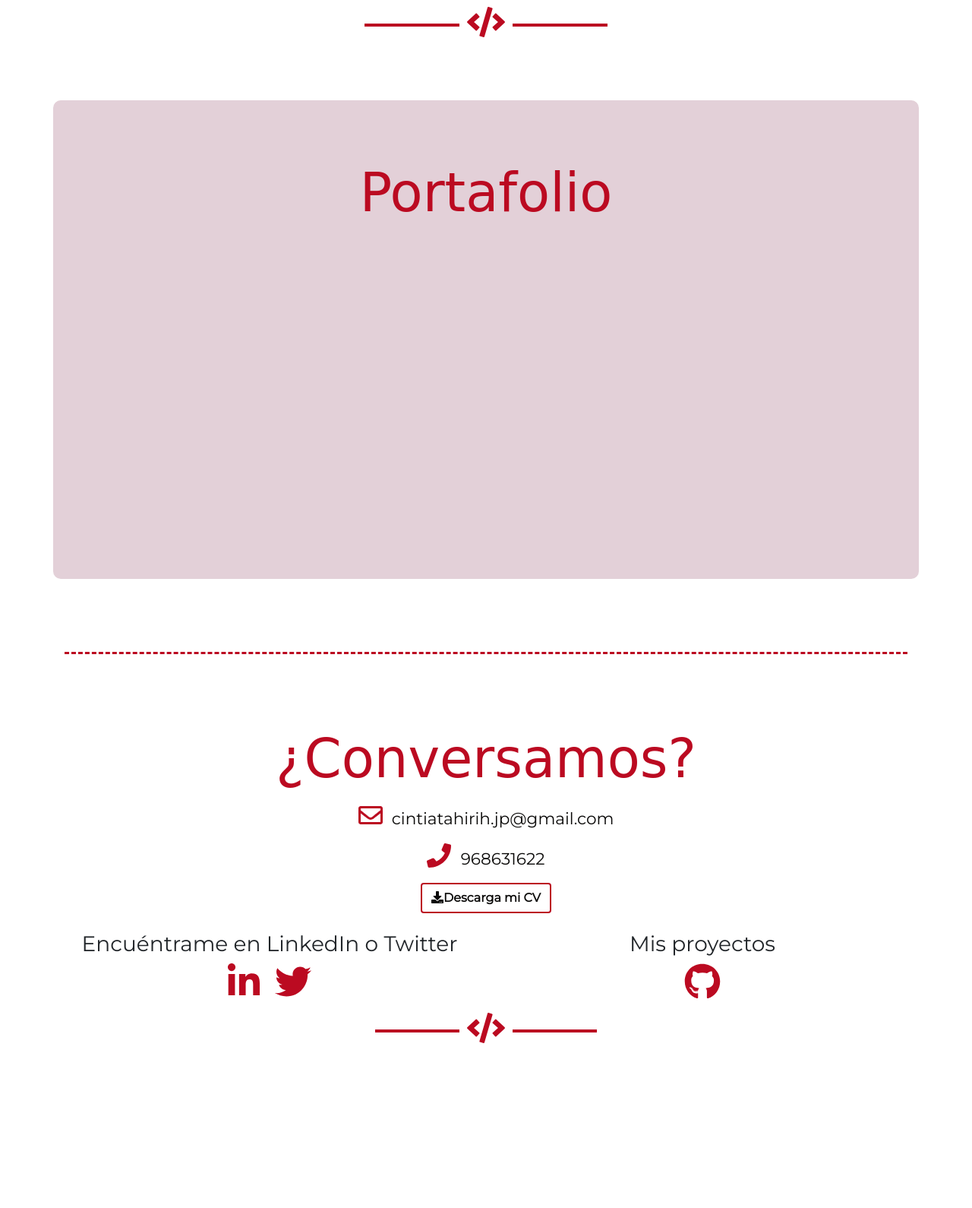
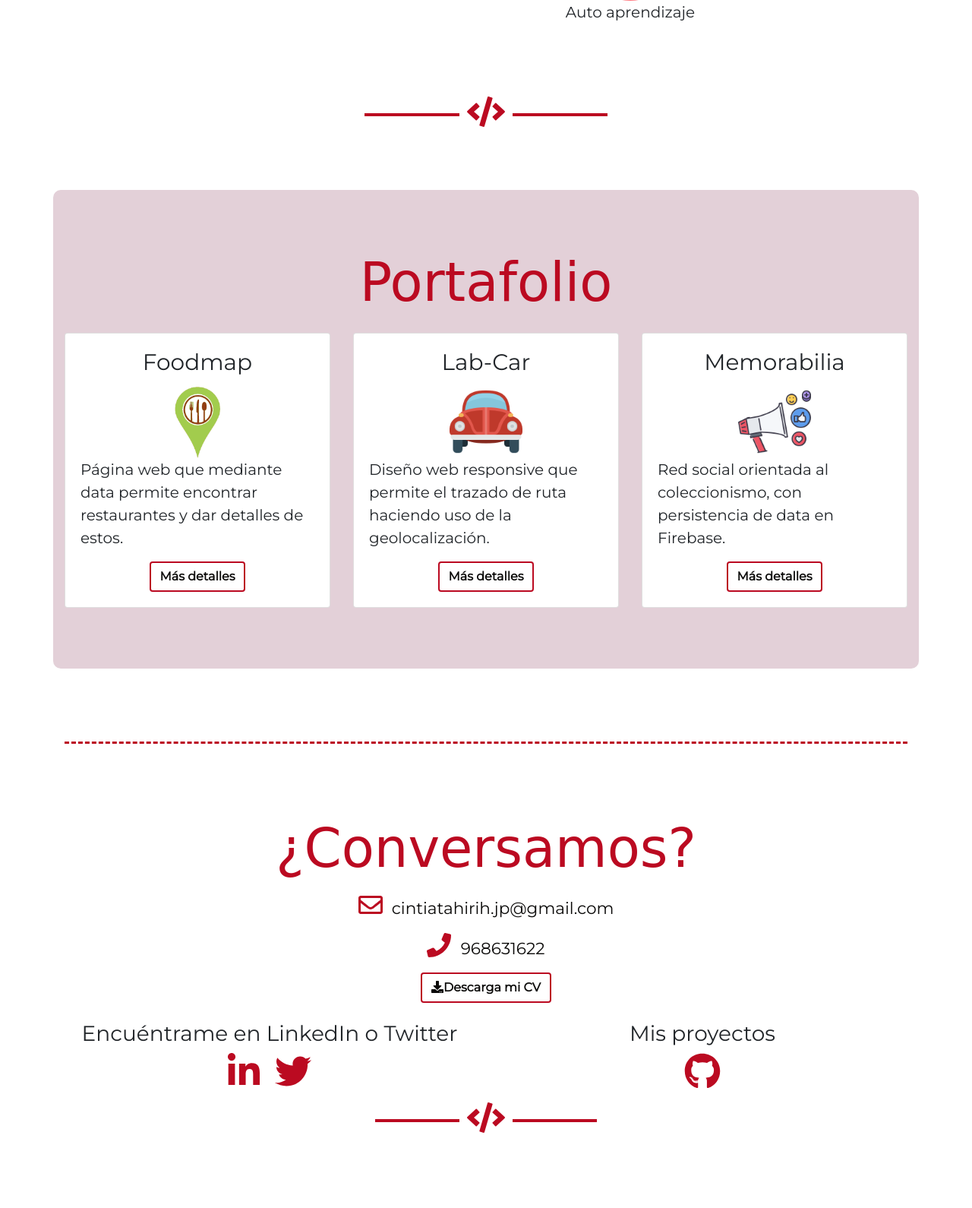
Before and after one commit to cTahirih/ctahirih.github.io, a PHP site: page / in a window 1280 px wide. Shown: the part 2847-4437 px from the top of the page at 76% size. Before the commit the page ends 4220 px from the top, so only its background shows below. Run offline with PHP 8.4, Linux system fonts and the light colour scheme; some libraries are stand-ins or nearby versions; some web fonts are replaced.

Commit message:
elimina efectos de scrooll

```diff
--- a/css/main.css
+++ b/css/main.css
@@ -231,6 +231,18 @@
   h2.t-footer-movil {
     font-size: 4.4em;
   }
+
+  .photo {
+    width: 20rem;
+    height: 20rem;
+  }
+}
+
+@media (min-width: 1140px) {
+  .photo {
+    width: 25rem;
+    height: 25rem;
+  }
 }
 
 ::-webkit-scrollbar {
--- a/index.html
+++ b/index.html
@@ -71,10 +71,10 @@
       <div class="col-12 text-center">
         <h2 class="title title-scroll">Sobre mi</h2>
       </div>
-      <div class="col-12 col-lg-4 mt-2 mb-2 d-flex justify-content-center">
+      <div class="col-12 col-lg-4 offset-lg-1 mt-2 mb-2 d-flex justify-content-center">
         <img src="assets/images/perfil.jpg" class="photo rounded-circle" alt="Tahirih">
       </div>
-      <div class="col-12 col-lg-7 t-color">
+      <div class="col-12 col-lg-6 t-color">
         <p>Soy
           <span class="title">front-end developer </span> y mi historia en el mundo tech comenzó a los 9 años cuando en la escuela recibí mis
           primeras clases de programación con el
@@ -82,11 +82,11 @@
           una tortuguita que iba mostrando todo los comandos que yo le indicaba, participé desde entonces en eventos tecnológicos.
           A los 15 años aprendí soporte técnico por simple curiosidad de saber el funcionamiento interno de
           una computadora, mi curiosidad desde entonces nunca ha dejado de alimentarse porque cada día tenía una duda más.</p>
+          <p>Actualmente soy egresada de la facultad de Ingeniería de Sistemas y estoy a unos días de terminar el bootcamp de
+            Laboratoria. Dentro de mis aspiraciones están ser
+            <span class="title">full stack developer</span> y en algún momento me gustaría formar un start up.</p>
       </div>
       <div class="col-12 col-lg-10 offset-lg-1 t-color">
-        <p>Actualmente soy egresada de la facultad de Ingeniería de Sistemas y estoy a unos días de terminar el bootcamp de
-          Laboratoria. Dentro de mis aspiraciones están ser
-          <span class="title">full stack developer</span> y en algún momento me gustaría formar un start up.</p>
         <p>¿Qué me hace diferente? Soy muy curiosa y esto hace que siempre esté buscando nuevos conocimientos, soy muy puntual
           y me adapto con facilidad a cualquier entorno de trabajo porque simplemente amo lo que hago.
           <span class="title">¡Te encantará trabajar conmigo!</span>
@@ -182,8 +182,8 @@
   </div>
   <section id="portfolio" class="container margin-section pbotom portfolio-color">
     <div class="row">
-      <h2 class="col-12 text-center title color-t-portfolio title-scroll">Portafolio</h2>
-      <div class="col-12 col-md-4 pt-3 d-flex img-scroll">
+      <h2 class="col-12 text-center title color-t-portfolio">Portafolio</h2>
+      <div class="col-12 col-md-4 pt-3 d-flex">
         <div class="card" style="width: 100%;">
           <div class="card-body">
             <h5 class="card-title text-center">Foodmap</h5>
@@ -197,7 +197,7 @@
           </div>
         </div>
       </div>
-      <div class="col-12 col-md-4 pt-3 d-flex img-scroll">
+      <div class="col-12 col-md-4 pt-3 d-flex">
         <div class="card" style="width: 100%;">
           <div class="card-body">
             <h5 class="card-title text-center">Lab-Car</h5>
@@ -211,7 +211,7 @@
           </div>
         </div>
       </div>
-      <div class="col-12 col-md-4 pt-3 d-flex img-scroll">
+      <div class="col-12 col-md-4 pt-3 d-flex">
         <div class="card" style="width: 100%;">
           <div class="card-body">
             <h5 class="card-title text-center">Memorabilia</h5>
```
